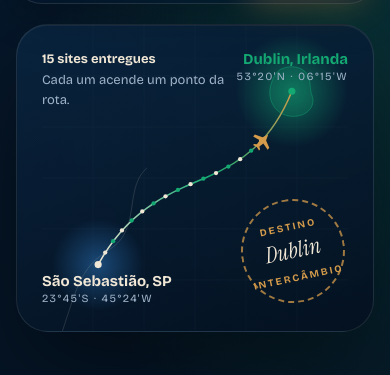
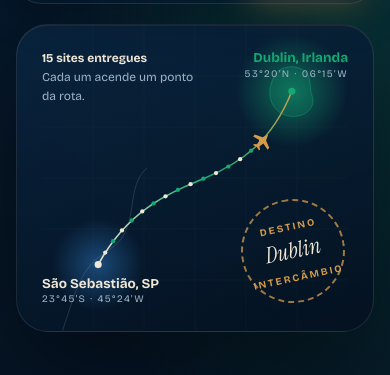
Before and after one commit to graficoscripto-cmyk/olc-digital-portfolio, a plain HTML site: page index.html in a window 390 px wide. Shown: the part 68-443 px from the top of the page. Drawn offline with nearby package versions, Linux system fonts and the light colour scheme.

Commit message:
Hero mobile: rotulos da rota sem sobreposicao
Co-authored-by: OpenBot <335604065+openbotgit[bot]@users.noreply.github.com>

```diff
--- a/index.html
+++ b/index.html
@@ -198,6 +198,7 @@ footer b{color:var(--sand)}
  .nav-links{display:none}
  .hero{padding:92px 0 64px;min-height:0}
  .hero h1{letter-spacing:-1.6px}
+ .miles{max-width:46%;font-size:12px}.coord{font-size:10px}.coord b{font-size:13.5px}
  .stamp{width:104px;height:104px}.stamp strong{font-size:22px}
  .about,.gallery{padding:88px 0}
  .showcase{padding:88px 0 80px}
```
